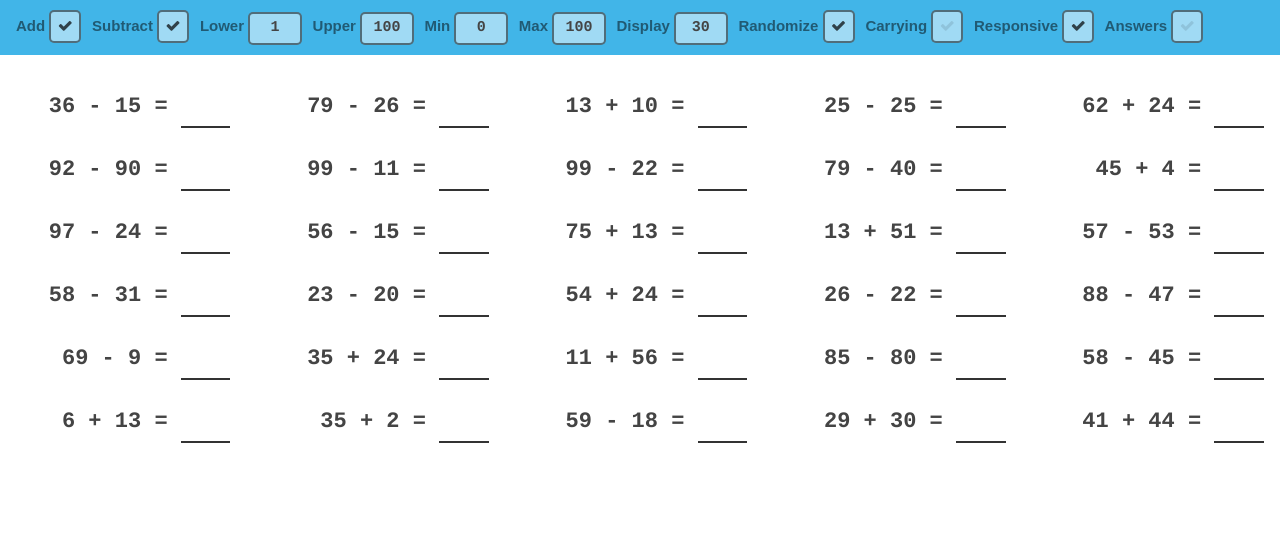
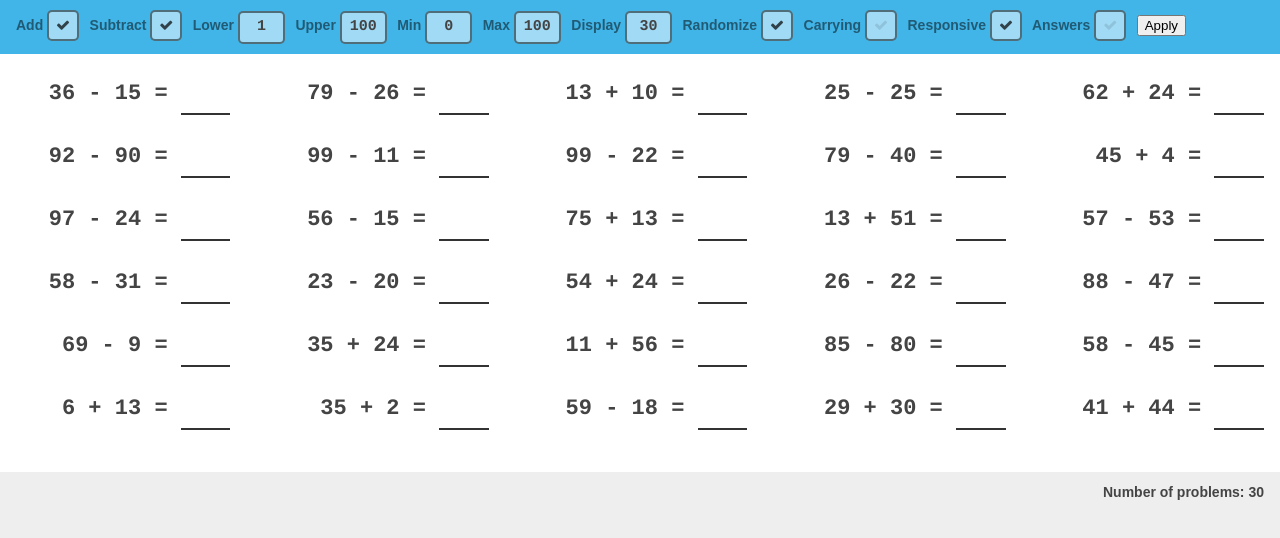
Before and after one commit to aaron-schmidt/kids-math, a plain HTML site: page index.html in a window 1280 px wide. Drawn offline with Linux system fonts and the light colour scheme.

Commit message:
Building summary into footer

```diff
--- a/css/math.css
+++ b/css/math.css
@@ -9,6 +9,9 @@ table,th,td,form,label,input,textarea {
 html, input, textarea, select {
 	color: #444;
 	font: bold 22px/1.5 Courier,monospace;
+}
+body {
+	background-color: #EEE;
 }
 
 /* -----[ Icon Font ]--------------------------------------------------------------------- */
@@ -38,19 +41,22 @@ html, input, textarea, select {
 
 /* -----[ Layout ]--------------------------------------------------------------------- */
 
-nav {
+.nav,
+.footer {
+	padding: 10px 16px;
+	font-family: Arial,sans-serif;
+	font-size: 14px;
+}
+.nav {
 	background-color: #41B5E8;
 	color: rgba(0, 0, 0, 0.5);
-	font-family: Arial,sans-serif;
-	font-size: 15px;
 }
-nav label {
+.nav label {
 	margin-right: 0.3rem;
 }
-.options,
 .content {
-	margin: 0 0 1rem;
-	padding: 10px 16px;
+	padding: 20px 16px;
+	background-color: #FFF;
 }
 
 /* -----[ Numbers ]--------------------------------------------------------------------- */
@@ -72,34 +78,43 @@ nav label {
 	white-space: nowrap;
 }
 
+/* -----[ Summary ]--------------------------------------------------------------------- */
+
+#summary li {
+	margin: 0 0 0.5rem;
+	list-style: none;
+	text-align: right;
+}
+
 /* -----[ Input ]--------------------------------------------------------------------- */
 
 nav input[type=text],
 .answer {
-	width: 1.8rem;
 	padding: 3px 5px;
 	background-color: rgba(255, 255, 255, 0.5);
 	border: 2px solid rgba(0, 0, 0, 0.5);
 	text-align: center;
 }
 nav input[type=text] {
+	width: 1.5rem;
 	border-radius: 5px;
 	font-size: 15px;
 }
 .answer {
+	width: 1.8rem;
 	border: 0;
 	border-bottom: 2px solid #333;
 }
 .answer:focus {
 	background: #EEE;
 }
-.answer-correct {
+.option-responsive .answer-correct {
 	background-color: #EFE;
-	border-bottom-color: #060;
+	border-bottom-color: #090;
 }
-.answer-incorrect {
+.option-responsive .answer-incorrect {
 	background-color: #FEE;
-	border-bottom-color: #600;
+	border-bottom-color: #900;
 }
 
 /* -----[ Checkbox ]--------------------------------------------------------------------- */
--- a/index.html
+++ b/index.html
@@ -9,7 +9,8 @@
 </head>
 
 <body>
-	<nav class='options'>
+	<nav class='nav'>
+		<form id='options' method='get' action='#'>
 			<label>Add <input type='checkbox' name='addition' value='1' /><span class='icon-tick faux-checkbox'><i>1</i></span></label>
 			<label>Subtract <input type='checkbox' name='subtraction' value='1' /><span class='icon-tick faux-checkbox'><i>1</i></span></label>
 			<label>Lower <input type='text' name='lower' maxlength='3' /></label>
@@ -21,11 +22,17 @@
 			<label>Carrying <input type='checkbox' name='carry' value='1' /><span class='icon-tick faux-checkbox'><i>1</i></span></label>
 			<label>Responsive <input type='checkbox' name='responsive' value='1' /><span class='icon-tick faux-checkbox'><i>1</i></span></label>
 			<label>Answers <input type='checkbox' name='answers' value='1' /><span class='icon-tick faux-checkbox'><i>1</i></span></label>
+			<button>Apply</button>
+		</form>
 	</nav>
 
-	<div class='content'>
+	<article class='content'>
 		<ul id='numbers'></ul>
-	</div>
+	</article>
+
+	<section class='footer'>
+		<ul id='summary'></ul>
+	</section>
 </body>
 
 <script src='./js/jquery-2.1.1.min.js'></script>
--- a/js/math.js
+++ b/js/math.js
@@ -35,10 +35,12 @@ GB.Math = function()
 
 		bindEvents();
 		setDefaults();
+		var options = getOptions();
 
-		var options = getOptions();
 		var matrix = buildMatrix(options);
 		displayMatrix(matrix, options);
+
+		updateSummary();
 	}
 
 	//--------------------------------------------------------------
@@ -46,14 +48,14 @@ GB.Math = function()
 	{
 		console.log('GB.Math.bindEvents');
 
-		$('.options').on('change', 'input', updateOption);
+		$('#options').on('submit', applyOptions);
 		$('#numbers').on('change', 'input', updateAnswer);
 	}
 
 	//--------------------------------------------------------------
-	function updateOption(e)
+	function applyOptions()
 	{
-		console.log('GB.Math.updateOption');
+		console.log('GB.Math.applyOptions');
 	}
 
 	//--------------------------------------------------------------
@@ -74,6 +76,31 @@ GB.Math = function()
 				$target.addClass('answer-incorrect');
 			}
 		}
+
+		updateSummary();
+	}
+
+	//--------------------------------------------------------------
+	function updateSummary()
+	{
+		console.log('GB.Math.updateSummary');
+
+		var numbers = {
+			total: $('.answer').length,
+			right: $('.answer-correct').length,
+			wrong: $('.answer-incorrect').length
+		};
+
+		var html = [];
+		html.push("<li>Number of problems: " + numbers.total + "</li>");
+		if (numbers.right) {
+			html.push("<li>Number correct: " + numbers.right + "</li>");
+		}
+		if (numbers.wrong) {
+			html.push("<li>Number incorrect: " + numbers.wrong + "</li>");
+		}
+
+		$('#summary').html(html.join(''));
 	}
 
 	//--------------------------------------------------------------
@@ -97,7 +124,7 @@ GB.Math = function()
 	{
 		console.log('GB.Math.getOptions');
 
-		return {
+		var options = {
 			lower: parseInt($('[name=lower]').val()),
 			upper: parseInt($('[name=upper]').val()),
 			min: parseInt($('[name=min]').val()),
@@ -110,6 +137,10 @@ GB.Math = function()
 			responsive: $('[name=responsive]').is(':checked'),
 			answers: $('[name=answers]').is(':checked'),
 		};
+
+		$('body').toggleClass('option-responsive', options.responsive);
+
+		return options;
 	}
 
 	//---------------------------------------------------------------
```
Lines whose indentation alone changed are shown as unchanged.
